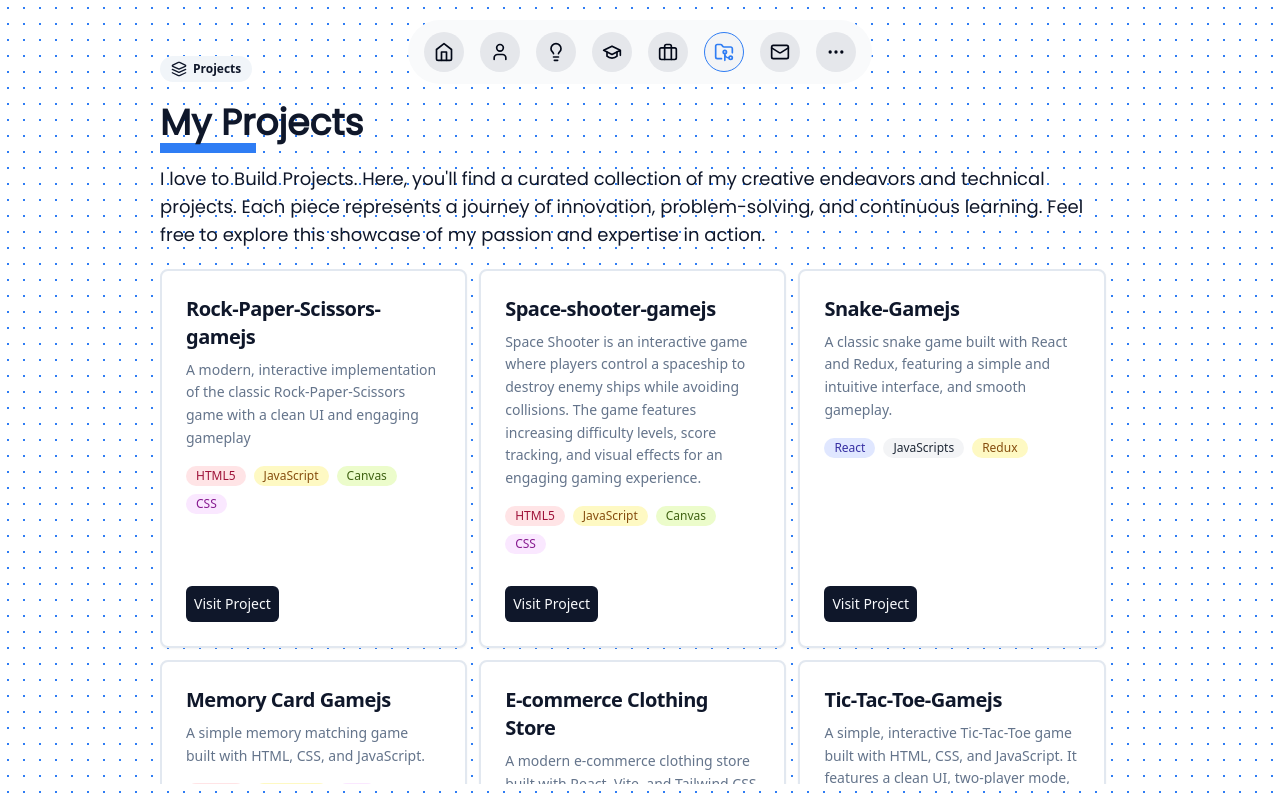
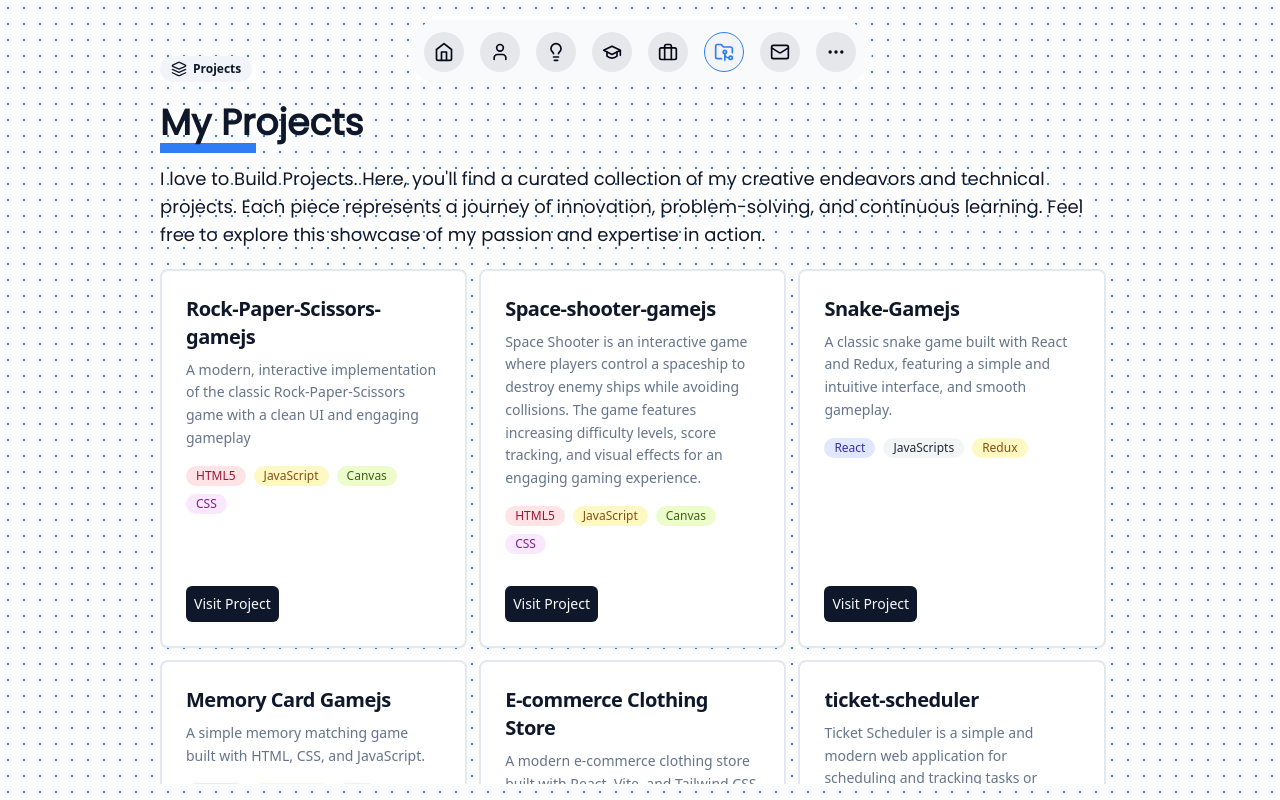
Before and after one commit to mokone-september/Portfolio, a Next.js app: page /projects in a window 1280 px wide. Built offline with nearby package versions, Linux system fonts and the light colour scheme.

Commit message:
feat: update Tic-Tac-Toe project to Ticket Scheduler with new description and tags

```diff
--- a/src/app/projects/page.tsx
+++ b/src/app/projects/page.tsx
@@ -44,11 +44,11 @@ const projectsPage = () => {
       link: "https://ecommerce-clothing-neon.vercel.app/",
     },
     {
-      title: "Tic-Tac-Toe-Gamejs",
+  title: "ticket-scheduler",
       description:
-    'A simple, interactive Tic-Tac-Toe game built with HTML, CSS, and JavaScript. It features a clean UI, two-player mode, and a reset option for endless fun.',
-    tags: ["HTML5", "JavaScript", "CSS", "Canvas"],
-      link: "https://tic-tac-toe-gamejs-plum.vercel.app/",
+      'Ticket Scheduler is a simple and modern web application for scheduling and tracking tasks or tickets. Built with React, Vite, and Material UI (MUI), it provides an intuitive interface for adding tasks with a date picker, and displays scheduled tickets in a clean, responsive layout.',
+      tags: ["Vite", "MUI", "React"],
+        link: "https://ticket-scheduler.vercel.app/",
     },
     {
       title: "Pong-gamejs",
--- a/src/components/ProjectsCard.tsx
+++ b/src/components/ProjectsCard.tsx
@@ -58,7 +58,8 @@ const ProjectCards: React.FC<ProjectCardProps> = ({ value, num }) => {
                 'JavaScript': 'bg-yellow-100 text-yellow-800',
 
                 'Vite': 'bg-purple-100 text-purple-800',
-                'React Hook Form': 'bg-violet-100 text-violet-800'
+                'React Hook Form': 'bg-violet-100 text-violet-800',
+                'MUI': 'bg-blue-100 text-blue-800'
               }[tag] || 'bg-gray-100 text-gray-800';
 
               return (
```
